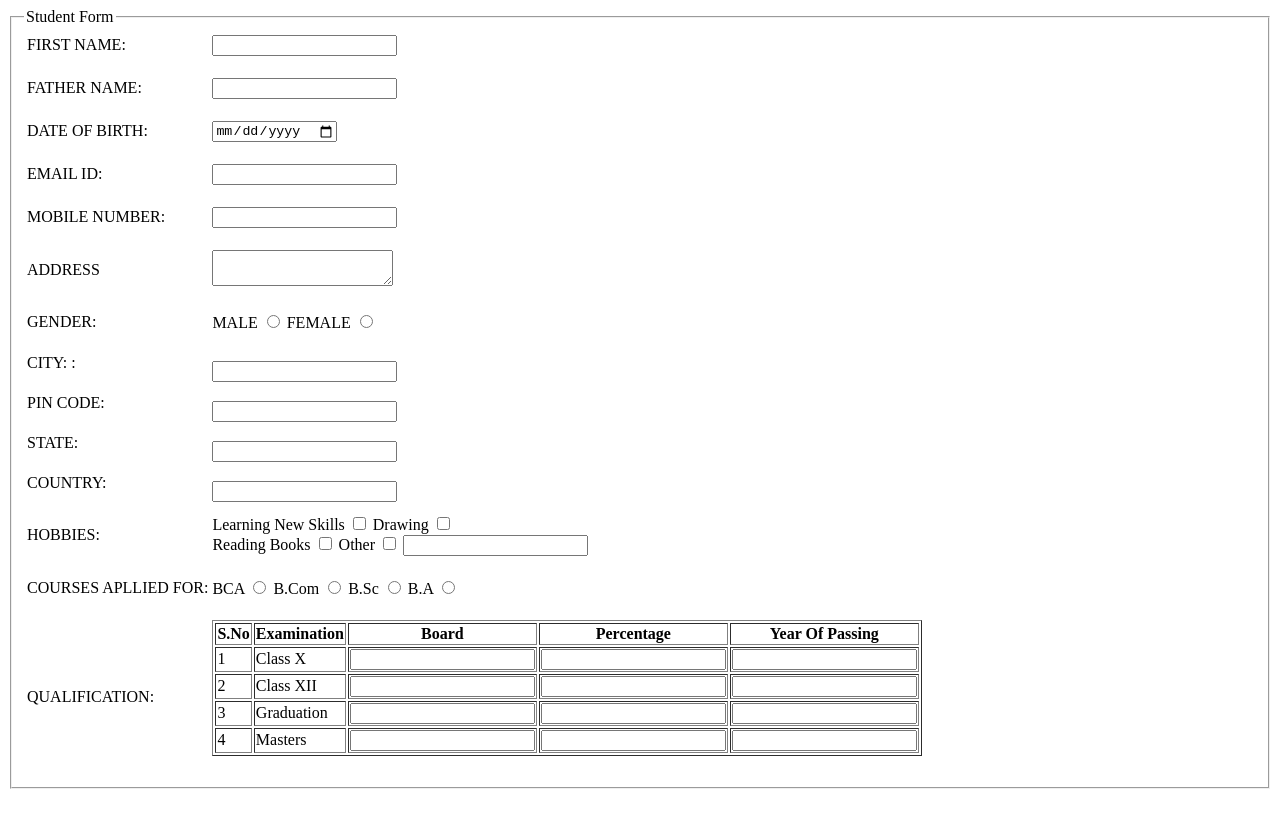
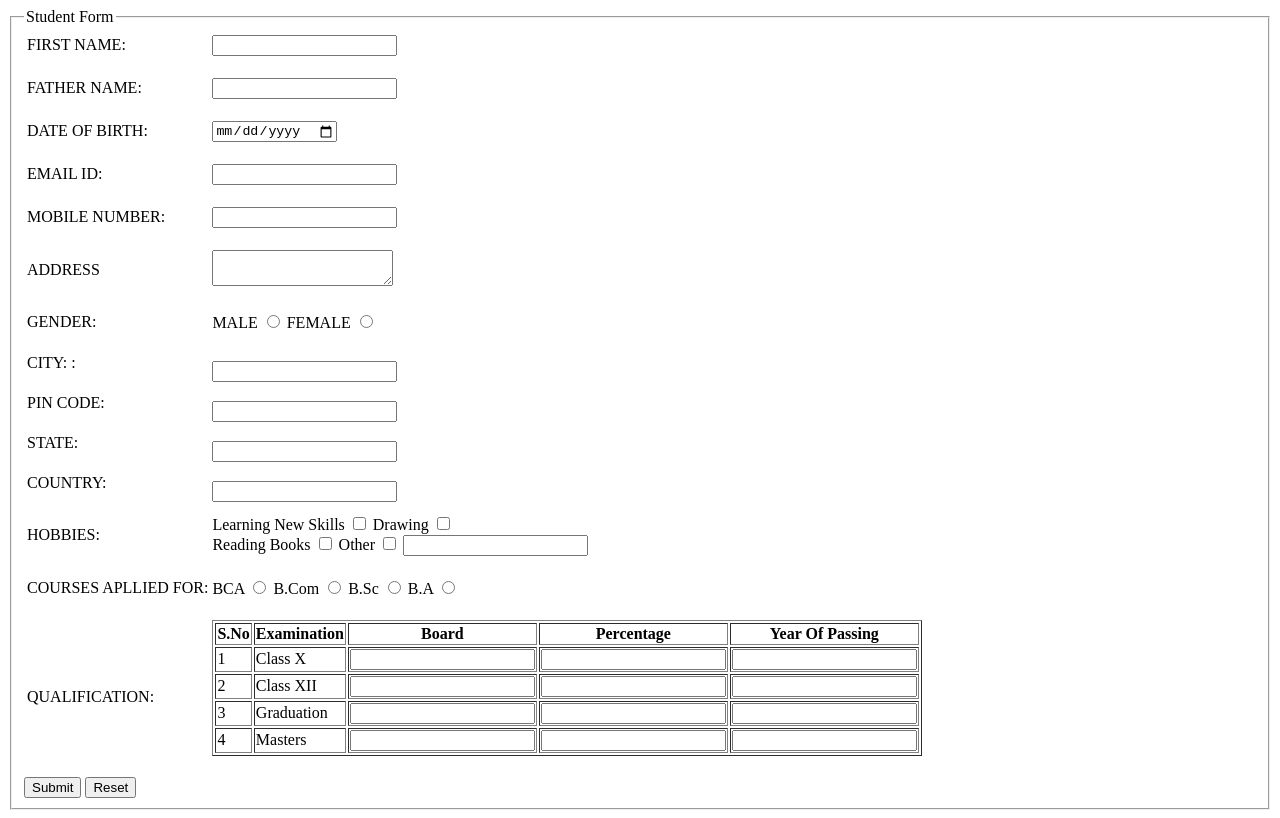
Before and after one commit to MOIZSIDDIQE/HTML_CSS-Assignment, a plain HTML site: page Student form/index.html in a window 1280 px wide. Drawn offline with Linux system fonts and the light colour scheme.

Commit message:
HTML file complete

```diff
--- a/Student form/index.html
+++ b/Student form/index.html
@@ -134,6 +134,11 @@
             </tr>
         </table>
 
+        <div>
+
+            <input class="center" type="submit">
+            <input class="center" type="reset">
+            </div>
         </fieldset>
     </form>
 </body>
```
